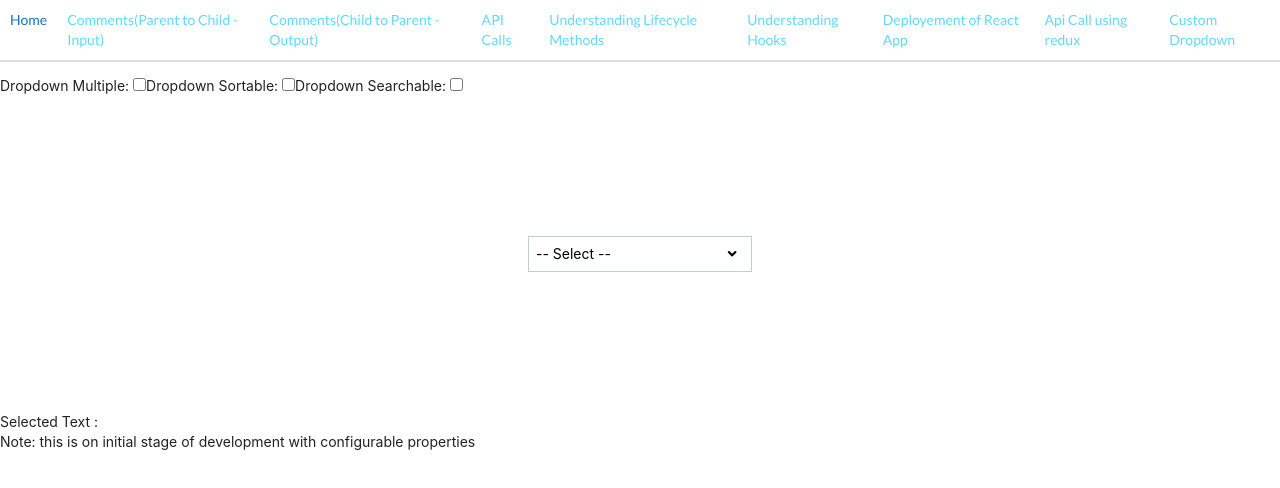
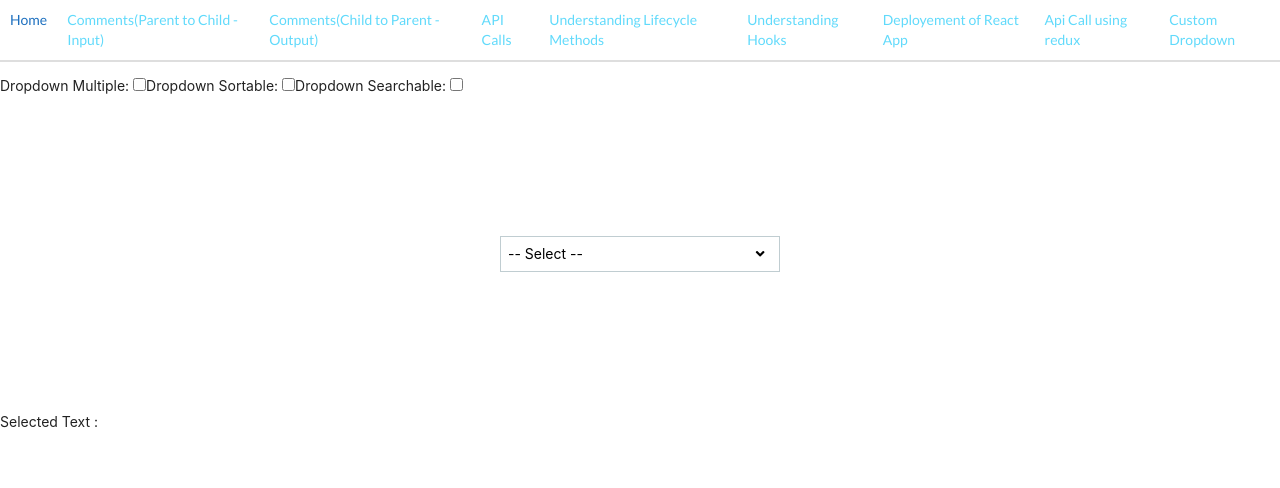
Before and after one commit to AkhandSingh/react-app, a React (Create React App) app: page /customdropdown in a window 1280 px wide. Shown: the top 488 px of the page. Built offline with nearby package versions, Linux system fonts and the light colour scheme.

Commit message:
custom dropdown feature - mulitple, sortable checkbox

```diff
--- a/src/components/App.js
+++ b/src/components/App.js
@@ -100,8 +100,6 @@ class App  extends React.Component {
           <Dropdown options={this.options} multi={this.state.isDropdownMulti} sorting={this.state.dropdownSortable} onSelect={value=>this.setState({dropdownVal: value})}/>
           <div>
             Selected Text : {this.state.dropdownVal}
-            <br/>
-            Note: this is on initial stage of development with configurable properties
           </div>
       </Route>
      </div>
--- a/src/components/Dropdown.js
+++ b/src/components/Dropdown.js
@@ -26,9 +26,11 @@ class Dropdown extends React.Component {
 
       <div className="dropdown">
         <a href="#" className="dropdown-link" onClick={(e) => this.clickMe(e)}>{this.state.selectedValue ? this.state.selectedValue : '-- Select --'}
-          {this.props.sorting && <i className="arrow down icon fa"></i>}
-          {this.props.sorting && <i className="arrow up icon fa"></i>}
-          <i className="angle down icon fa"></i>
+          <i className="fa">
+          <i className="angle down icon"></i>
+          {this.props.sorting && <i className="arrow up icon"></i>}
+          {this.props.sorting && <i className="arrow down icon"></i>}
+          </i>
         </a>
         <ul className={this.state.className} ref={this.UlRef}>
           {options}
@@ -59,9 +61,10 @@ class Dropdown extends React.Component {
 
   clickMe(e) {
     e.preventDefault();
-    if (e.target.className === 'arrow up icon fa') {
+    debugger
+    if (e.target.className === 'arrow up icon') {
       this.props.options.sort(this.compareAsc);
-    } else if (e.target.className === 'arrow down icon fa') {
+    } else if (e.target.className === 'arrow down icon') {
       this.props.options.sort(this.compareDesc);
     }
 
--- a/src/components/Dropdown.scss
+++ b/src/components/Dropdown.scss
@@ -3,7 +3,7 @@
 
 .dropdown {
     margin: 10em auto;
-    width: 16em;
+    width: 20em;
     border: .1em solid #c0cdd1;
 
     &-link {
@@ -30,7 +30,7 @@
         margin: auto;
         z-index: 1;
         position: absolute;
-        width: 16em;
+        width: 20em;
         padding: 0;
         box-shadow: 0px 8px 16px 0px rgba(0,0,0,0.2);
     }
```
